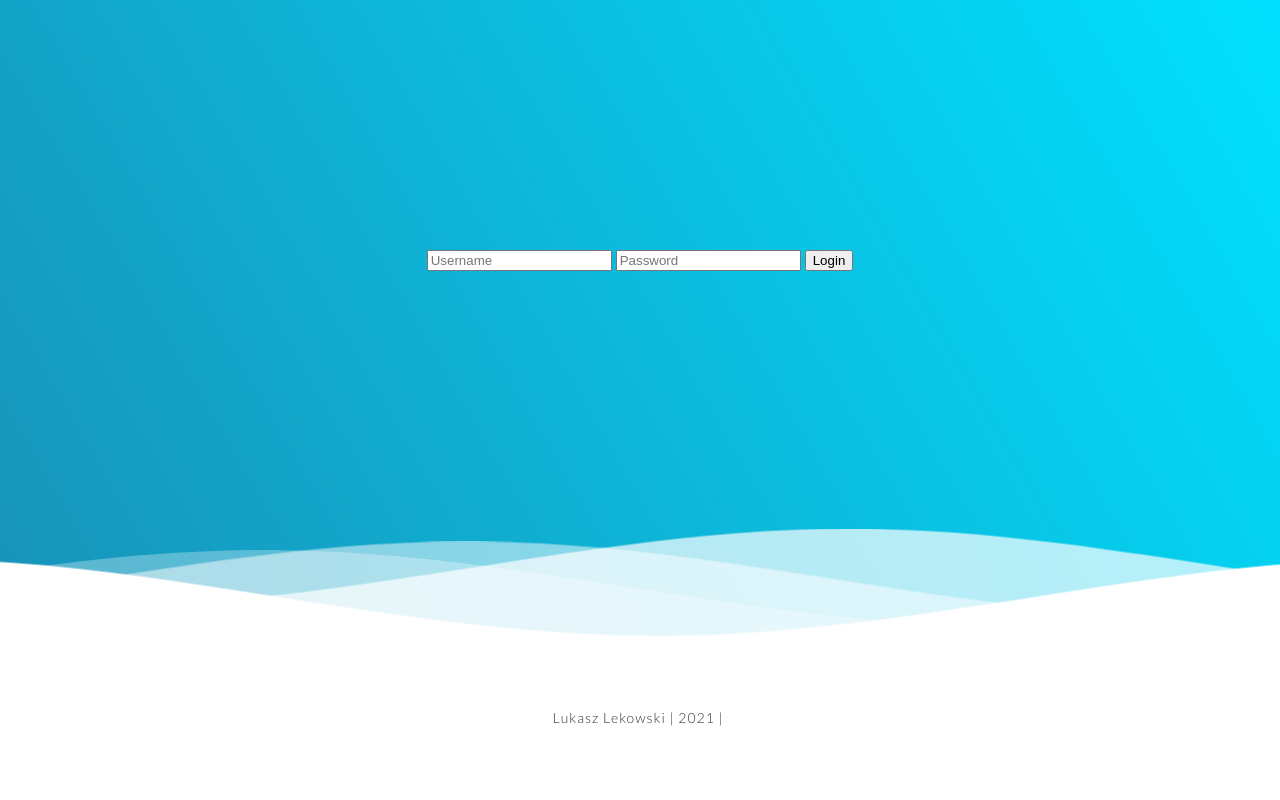
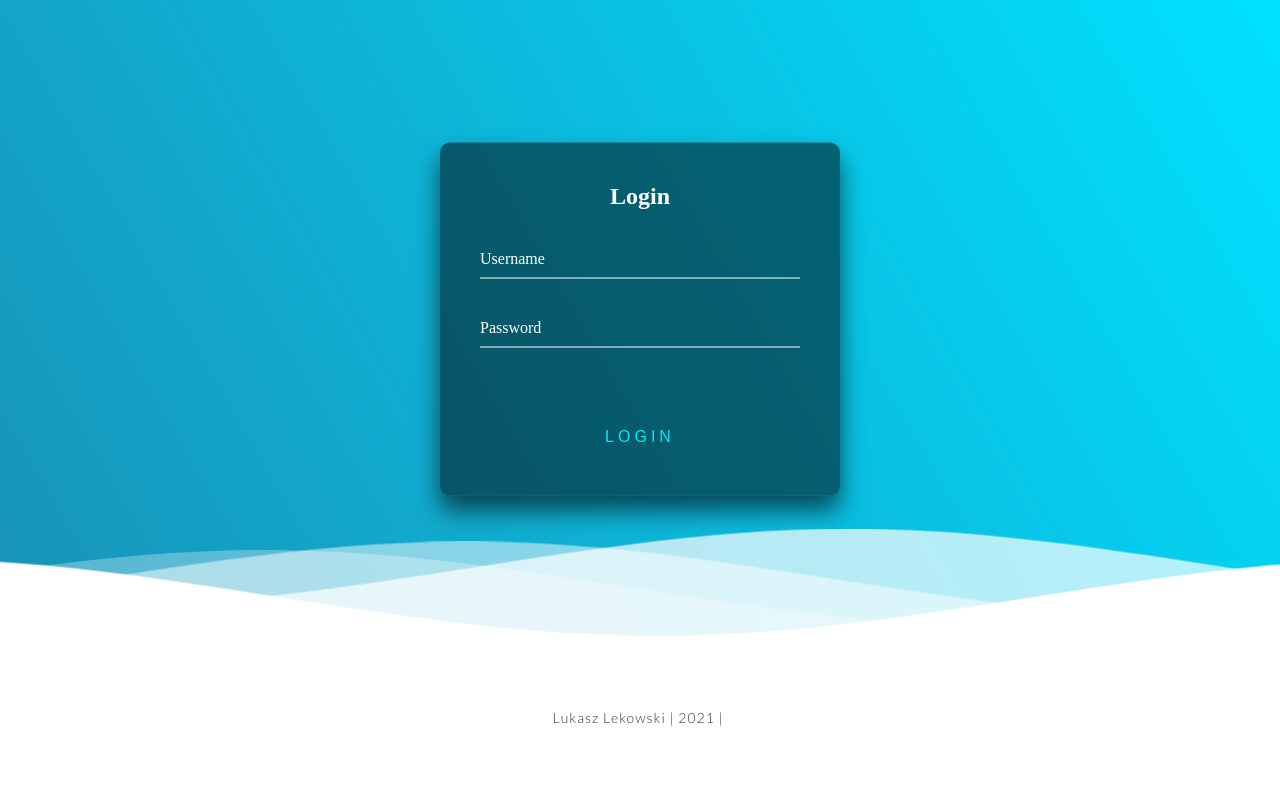
Before and after one commit to luke7ucas/django-js-boilerplate, a Django app: template backend/server/apps/users/templates/users/login.html in a window 1280 px wide. Run offline with Django 3.2, Linux system fonts and the light colour scheme; the template is opened without the code that fills it, so the values that code supplies are empty; parts of the project's set-up code (start-up, migrations or seed data) failed here and were passed over.

Commit message:
improved layout of the login page

```diff
--- a/backend/server/apps/users/static/users/styles.css
+++ b/backend/server/apps/users/static/users/styles.css
@@ -97,3 +97,166 @@ p {
     font-size:24px;
   }
 }
+
+
+
+.login-box {
+  position: absolute;
+  top: 50%;
+  left: 50%;
+  width: 400px;
+  padding: 40px;
+  transform: translate(-50%, -50%);
+  background: rgba(0,0,0,.5);
+  box-sizing: border-box;
+  box-shadow: 0 15px 25px rgba(0,0,0,.6);
+  border-radius: 10px;
+}
+
+.login-box h2 {
+  margin: 0 0 30px;
+  padding: 0;
+  color: #fff;
+  text-align: center;
+}
+
+.login-box .user-box {
+  position: relative;
+}
+
+.login-box .user-box input {
+  width: 100%;
+  padding: 10px 0;
+  font-size: 16px;
+  color: #fff;
+  margin-bottom: 30px;
+  border: none;
+  border-bottom: 1px solid #fff;
+  outline: none;
+  background: transparent;
+}
+.login-box .user-box label {
+  position: absolute;
+  top:0;
+  left: 0;
+  padding: 10px 0;
+  font-size: 16px;
+  color: #fff;
+  pointer-events: none;
+  transition: .5s;
+}
+
+.login-box .user-box input:focus ~ label,
+.login-box .user-box input:valid ~ label {
+  top: -20px;
+  left: 0;
+  color: #03e9f4;
+  font-size: 12px;
+}
+
+.login-box input[type=submit] {
+  border: 0;
+  background: none;
+
+  position: relative;
+  display: inline-block;
+  padding: 10px 20px;
+  color: #03e9f4;
+  font-size: 16px;
+  text-decoration: none;
+  text-transform: uppercase;
+  overflow: hidden;
+  transition: .5s;
+  margin-top: 40px;
+  letter-spacing: 4px
+}
+
+.login-box input[type=submit]:hover {
+  background: #03e9f4;
+  color: #fff;
+  border-radius: 5px;
+  box-shadow: 0 0 5px #03e9f4,
+              0 0 25px #03e9f4,
+              0 0 50px #03e9f4,
+              0 0 100px #03e9f4;
+}
+
+.login-box input[type=submit] span {
+  position: absolute;
+  display: block;
+}
+
+.login-box input[type=submit] span:nth-child(1) {
+  top: 0;
+  left: -100%;
+  width: 100%;
+  height: 2px;
+  background: linear-gradient(90deg, transparent, #03e9f4);
+  animation: btn-anim1 1s linear infinite;
+}
+
+@keyframes btn-anim1 {
+  0% {
+    left: -100%;
+  }
+  50%,100% {
+    left: 100%;
+  }
+}
+
+.login-box input[type=submit] span:nth-child(2) {
+  top: -100%;
+  right: 0;
+  width: 2px;
+  height: 100%;
+  background: linear-gradient(180deg, transparent, #03e9f4);
+  animation: btn-anim2 1s linear infinite;
+  animation-delay: .25s
+}
+
+@keyframes btn-anim2 {
+  0% {
+    top: -100%;
+  }
+  50%,100% {
+    top: 100%;
+  }
+}
+
+.login-box input[type=submit] span:nth-child(3) {
+  bottom: 0;
+  right: -100%;
+  width: 100%;
+  height: 2px;
+  background: linear-gradient(270deg, transparent, #03e9f4);
+  animation: btn-anim3 1s linear infinite;
+  animation-delay: .5s
+}
+
+@keyframes btn-anim3 {
+  0% {
+    right: -100%;
+  }
+  50%,100% {
+    right: 100%;
+  }
+}
+
+.login-box input[type=submit] span:nth-child(4) {
+  bottom: -100%;
+  left: 0;
+  width: 2px;
+  height: 100%;
+  background: linear-gradient(360deg, transparent, #03e9f4);
+  animation: btn-anim4 1s linear infinite;
+  animation-delay: .75s
+}
+
+@keyframes btn-anim4 {
+  0% {
+    bottom: -100%;
+  }
+  50%,100% {
+    bottom: 100%;
+  }
+}
--- a/backend/server/apps/users/templates/users/login.html
+++ b/backend/server/apps/users/templates/users/login.html
@@ -7,11 +7,36 @@
         <div>{{ message }}</div>
     {% endif %}
 
+
+
+
         <!--Content before waves-->
     <div class="header">
+      <div class="inner-header flex"></div>
 
-        <!--Login/Password Container-->
-        <div class="inner-header flex">
+
+      <div class="login-box">
+        <h2>Login</h2>
+        <form action="{% url 'login' %}" method="post">
+          {% csrf_token %}
+          <div class="user-box">
+            <input type="text" name="username" required="">
+            <label>Username</label>
+          </div>
+          <div class="user-box">
+            <input type="password" name="password" required="">
+            <label>Password</label>
+          </div>
+          <div>
+            <input type="submit", value="Login">
+          </div>
+
+
+        </form>
+      </div>
+
+       <!--Login/Password Container-->
+<!--        <div class="inner-header flex">
             <form action="{% url 'login' %}" method="post">
                 {% csrf_token %}
                 <input type="text", name="username", placeholder="Username">
@@ -19,7 +44,8 @@
                 <input type="submit", value="Login">
             </form>
         </div>
-         <!--Login/Password Container Ends-->
+-->
+        <!--Login/Password Container Ends-->
 
 
     <!--Waves Container-->
```
